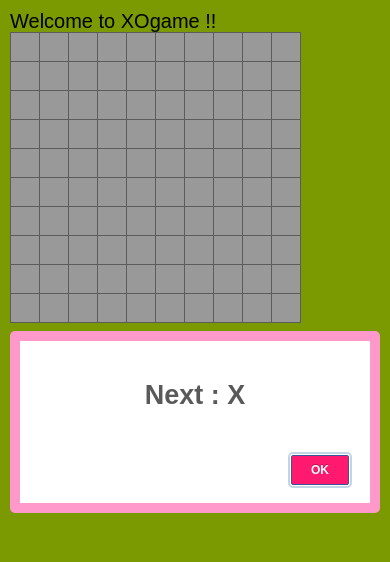
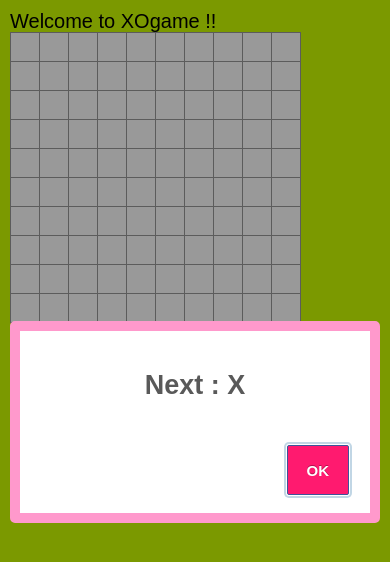
Before and after one commit to nisshii0313/React_tutorial, a React (Create React App) app: page / in a window 390 px wide. Shown: the top 562 px of the page. Built offline with nearby package versions, Linux system fonts and the light colour scheme.

Commit message:
design update

```diff
--- a/src/index.css
+++ b/src/index.css
@@ -42,7 +42,7 @@ ol, ul {
     background: #fff;
     border: 1px solid #999;
     float: left;
-    font-size: 10px;
+    font-size: 20px;
     font-weight: bold;
     line-height: 30px;
     height: 30px;
@@ -52,24 +52,31 @@ ol, ul {
     text-align: center;
     width: 30px;
   }
+  .swal-overlay {
+    background:
+  }
   .swal-modal {
   background-color: white;
   border: 10px solid #FF99CC;
   }
   .swal-button {
   padding: 7px 19px;
+  height: 50px;
   border-radius: 2px;
   background-color: #FF1A6F;
-  font-size: 12px;
+  font-size: 15px;
   border: 1px solid #3e549a;
   text-shadow: 0px -1px 0px rgba(0, 0, 0, 0.3);
+  display: inline;
+  }
+  .swal-button:hover {
+    background-color: #FF0099;
   }
   .swal-text {
   background-color: white;
-  padding: 17px;
-  border: 1px solid #F0E1A1;
+  padding: 15px;
   display: block;
-  margin: 22px;
+  margin: 12px;
   text-align: center;
   color: #FF99CC;
   }
--- a/src/index.js
+++ b/src/index.js
@@ -26,17 +26,6 @@ function Square(props) {
       }
     }
 }
-
-function getWindowSize() {
-
-
-  console.log(`ウィンドウサイズの横幅`);
-  console.log(window.innerWidth);
-
-  console.log(`ウィンドウサイズの高さ`);
-  console.log(window.innerHeight);
-}
-
 
 class Board extends React.Component {
   renderSquare(i) {
```
